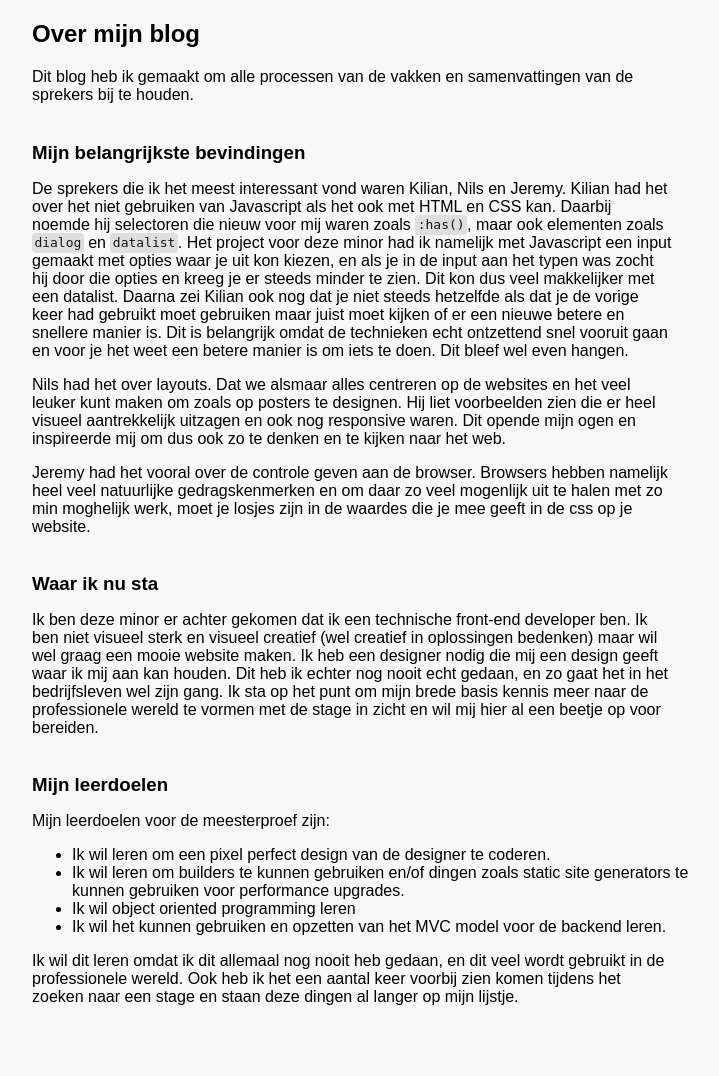
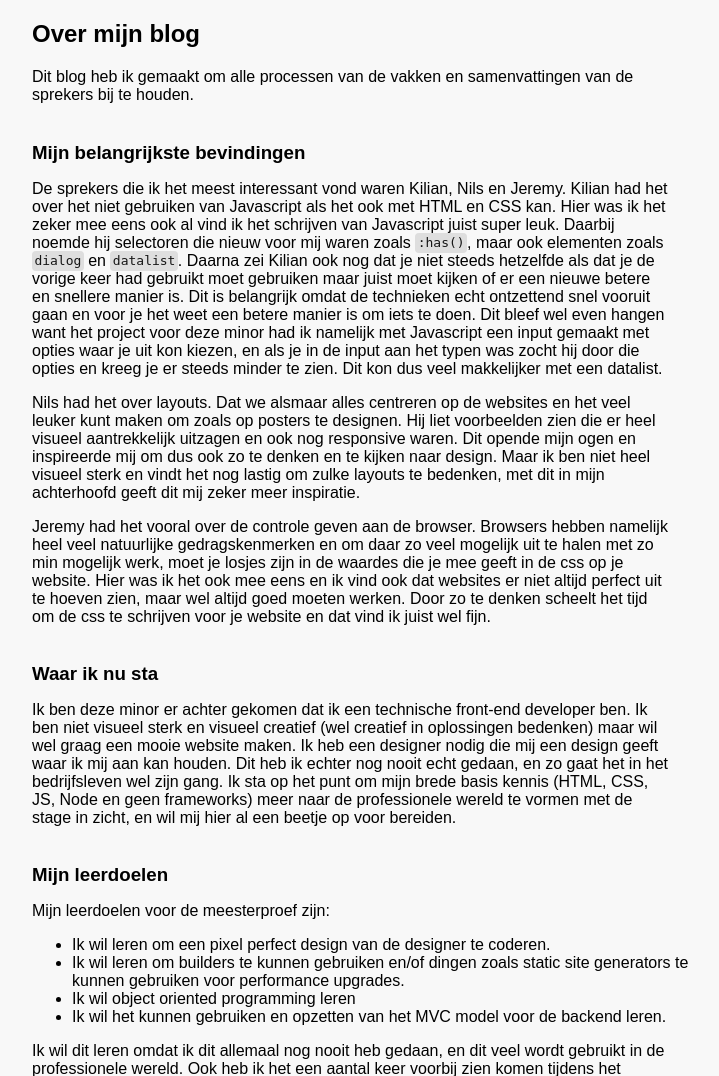
Before and after one commit to JopMolenaar/processJournal-JopMolenaar-WebDevDes, a Node server app: page /home in a window 1280 px wide. Shown: the part 694-1770 px from the top of the page, without its empty margins (268-987 px from the left). Run offline with Node 20, Linux system fonts and the light colour scheme; some libraries are stand-ins or nearby versions.

Commit message:
added content

```diff
--- a/views/home.ejs
+++ b/views/home.ejs
@@ -51,26 +51,30 @@
             <section>
                 <h3>Mijn belangrijkste bevindingen</h3>
                 <p>De sprekers die ik het meest interessant vond waren Kilian, Nils en Jeremy. Kilian had het over het niet gebruiken van Javascript als het ook met HTML en CSS kan.
+                    Hier was ik het zeker mee eens ook al vind ik het schrijven van Javascript juist super leuk.
                     Daarbij noemde hij selectoren die nieuw voor mij waren zoals <code>:has()</code>, maar ook elementen zoals <code>dialog</code> en <code>datalist</code>.
-                    Het project voor deze minor had ik namelijk met Javascript een input gemaakt met opties waar je uit kon kiezen, en als je in de input aan het typen was zocht hij door die opties
-                    en kreeg je er steeds minder te zien.
-                    Dit kon dus veel makkelijker met een datalist. Daarna zei Kilian ook nog dat je niet steeds hetzelfde als dat je de vorige keer had gebruikt moet gebruiken maar juist moet kijken
+                    Daarna zei Kilian ook nog dat je niet steeds hetzelfde als dat je de vorige keer had gebruikt moet gebruiken maar juist moet kijken
                     of er een nieuwe betere en snellere manier is.
-                    Dit is belangrijk omdat de technieken echt ontzettend snel vooruit gaan en voor je het weet een betere manier is om iets te doen. Dit bleef wel even hangen.</p>
+                    Dit is belangrijk omdat de technieken echt ontzettend snel vooruit gaan en voor je het weet een betere manier is om iets te doen.
+                    Dit bleef wel even hangen want het project voor deze minor had ik namelijk met Javascript een input gemaakt met opties waar je uit kon kiezen, en als je in de input aan het typen was zocht hij door die opties
+                    en kreeg je er steeds minder te zien. Dit kon dus veel makkelijker met een datalist.
+                </p>
                 <p>
                     Nils had het over layouts. Dat we alsmaar alles centreren op de websites en het veel leuker kunt maken om zoals op posters te designen. Hij liet voorbeelden zien die er heel visueel aantrekkelijk uitzagen
-                    en ook nog responsive waren. Dit opende mijn ogen en inspireerde mij om dus ook zo te denken en te kijken naar het web.
+                    en ook nog responsive waren. Dit opende mijn ogen en inspireerde mij om dus ook zo te denken en te kijken naar design. Maar ik ben niet heel visueel sterk en vindt het nog lastig om zulke layouts te bedenken,
+                    met dit in mijn achterhoofd geeft dit mij zeker meer inspiratie.
                 </p>
                 <p>
-                    Jeremy had het vooral over de controle geven aan de browser. Browsers hebben namelijk heel veel natuurlijke gedragskenmerken en om daar zo veel mogenlijk uit te halen met zo min moghelijk werk,
-                    moet je losjes zijn in de waardes die je mee geeft in de css op je website.
+                    Jeremy had het vooral over de controle geven aan de browser. Browsers hebben namelijk heel veel natuurlijke gedragskenmerken en om daar zo veel mogelijk uit te halen met zo min mogelijk werk,
+                    moet je losjes zijn in de waardes die je mee geeft in de css op je website. Hier was ik het ook mee eens en ik vind ook dat
+                    websites er niet altijd perfect uit te hoeven zien, maar wel altijd goed moeten werken. Door zo te denken scheelt het tijd om de css te schrijven voor je website en dat vind ik juist wel fijn.
                 </p>
             </section>
             <section>
                 <h3>Waar ik nu sta</h3>
                 <p>Ik ben deze minor er achter gekomen dat ik een technische front-end developer ben. Ik ben niet visueel sterk en visueel creatief (wel creatief in oplossingen bedenken) maar wil wel graag een mooie
                     website maken. Ik heb een designer nodig die mij een design geeft waar ik mij aan kan houden. Dit heb ik echter nog nooit echt gedaan, en zo gaat het in het bedrijfsleven wel zijn gang.
-                    Ik sta op het punt om mijn brede basis kennis meer naar de professionele wereld te vormen met de stage in zicht en wil mij hier al een beetje op voor bereiden.
+                    Ik sta op het punt om mijn brede basis kennis (HTML, CSS, JS, Node en geen frameworks) meer naar de professionele wereld te vormen met de stage in zicht, en wil mij hier al een beetje op voor bereiden.
                 </p>
             </section>
             <section>
```
